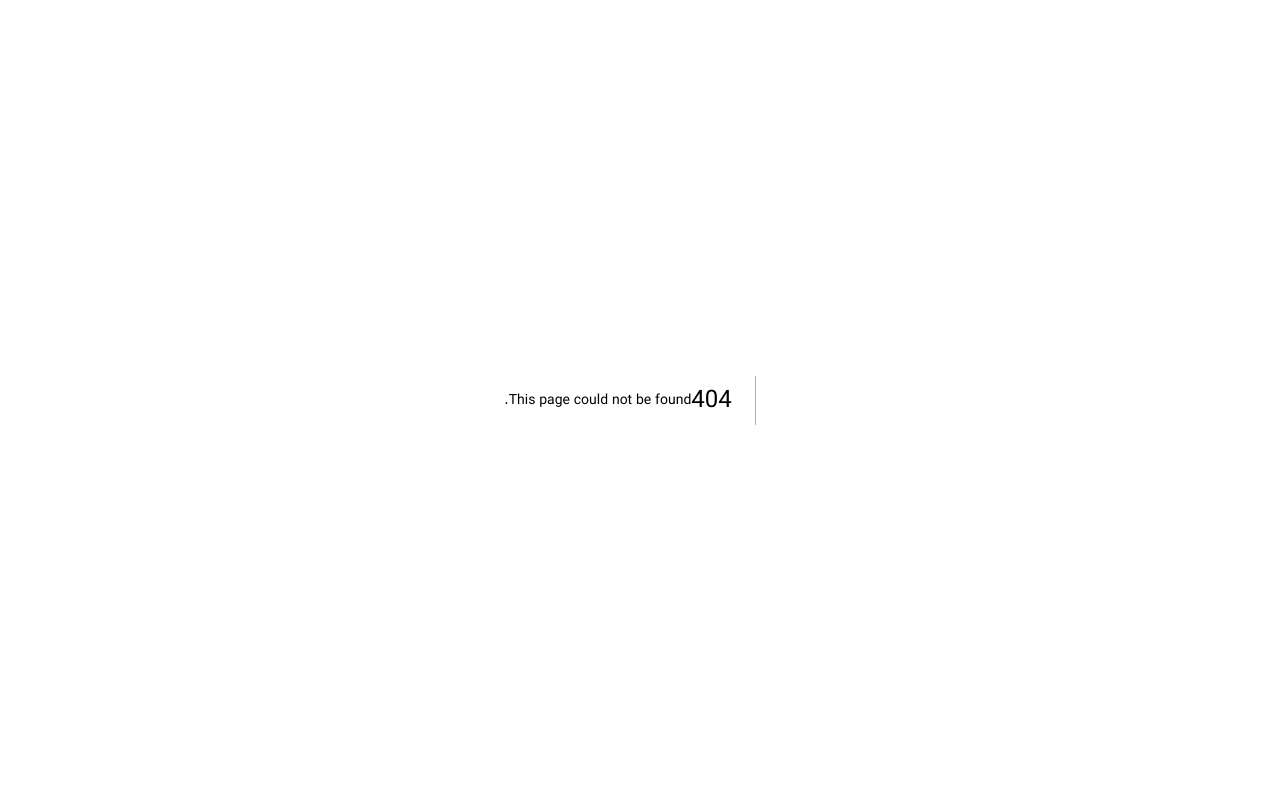
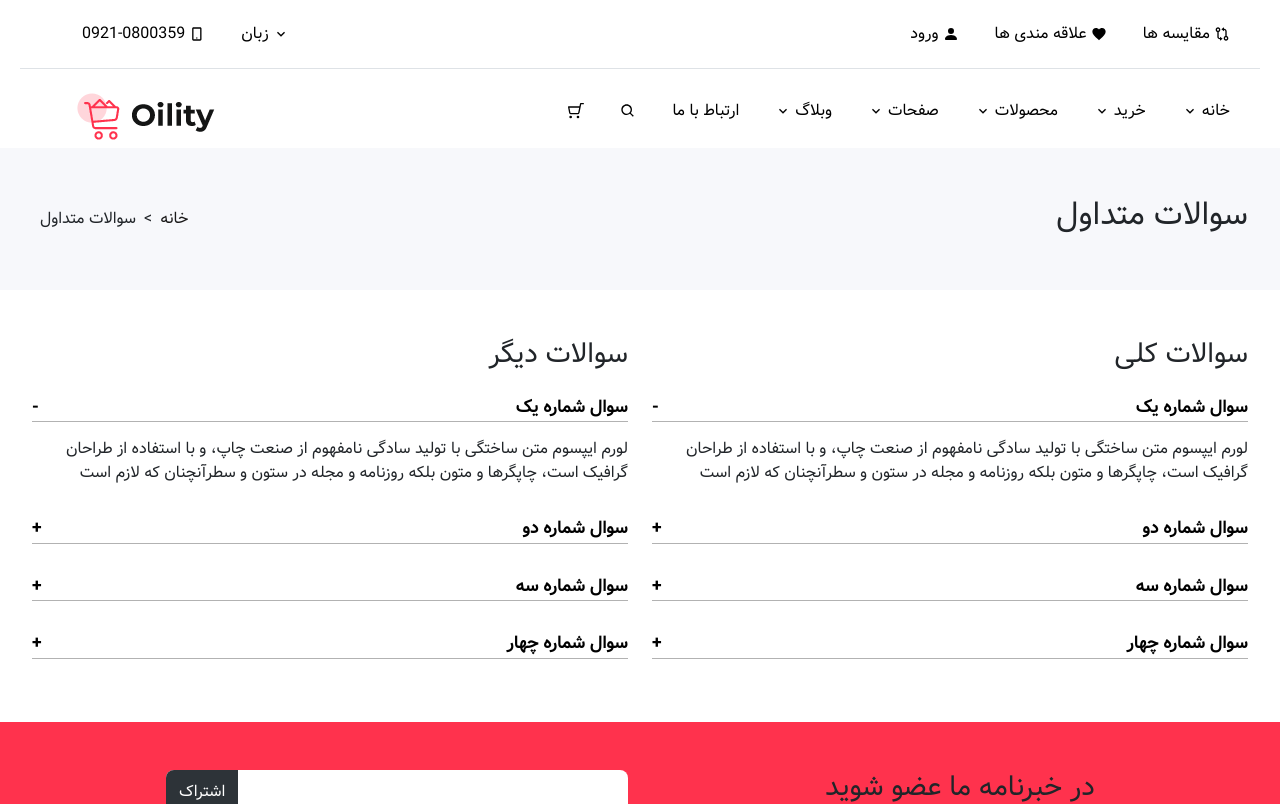
Before and after one commit to hosseintp/Oility, a Next.js app: page /other/Faq in a window 1280 px wide. Before the commit this address had no page. Shown: the top 804 px of the page. Built offline with nearby package versions, Linux system fonts and the light colour scheme.

Commit message:
FAQ page Completed

```diff
--- /dev/null
+++ b/components/Accordion.js
@@ -0,0 +1,59 @@
+import React, { useState } from "react";
+import styles from "../styles/Accordion.module.css";
+
+const Accordion = () => {
+  const [selected, setSelected] = useState(0);
+  const questions = [
+    {
+      question: "سوال شماره یک",
+      answer:
+        "لورم ایپسوم متن ساختگی با تولید سادگی نامفهوم از صنعت چاپ، و با استفاده از طراحان گرافیک است، چاپگرها و متون بلکه روزنامه و مجله در ستون و سطرآنچنان که لازم است",
+    },
+    {
+      question: "سوال شماره دو",
+      answer:
+        "لورم ایپسوم متن ساختگی با تولید سادگی نامفهوم از صنعت چاپ، و با استفاده از طراحان گرافیک است، چاپگرها و متون بلکه روزنامه و مجله در ستون و سطرآنچنان که لازم است",
+    },
+    {
+      question: "سوال شماره سه",
+      answer:
+        "لورم ایپسوم متن ساختگی با تولید سادگی نامفهوم از صنعت چاپ، و با استفاده از طراحان گرافیک است، چاپگرها و متون بلکه روزنامه و مجله در ستون و سطرآنچنان که لازم است",
+    },
+    {
+      question: "سوال شماره چهار",
+      answer:
+        "لورم ایپسوم متن ساختگی با تولید سادگی نامفهوم از صنعت چاپ، و با استفاده از طراحان گرافیک است، چاپگرها و متون بلکه روزنامه و مجله در ستون و سطرآنچنان که لازم است",
+    },
+  ];
+  const toggleHadler = (i) => {
+    setSelected(i);
+    if (selected === i) {
+      return setSelected(null);
+    }
+  };
+  return (
+    <>
+      {questions.map((item, index) => (
+        <div className={styles.title} key={index + 1}>
+          <div
+            onClick={() => toggleHadler(index)}
+            className={`${styles.question}`}
+          >
+            <span>{item.question}</span>
+            <span>{selected === index ? "-" : "+"}</span>
+          </div>
+          <div
+            className={
+              selected === index
+                ? `${styles.answer} ${styles.show}`
+                : styles.answer
+            }
+          >
+            <p>{item.answer}</p>
+          </div>
+        </div>
+      ))}
+    </>
+  );
+};
+export default Accordion;
--- a/components/Header.js
+++ b/components/Header.js
@@ -147,7 +147,7 @@ const Header = () => {
                           </Link>
                         </li>
                         <li>
-                          <Link href="/other/sam">
+                          <Link href="/other/Faq">
                             <a>سوالات متداول</a>
                           </Link>
                         </li>
--- a/components/SubHeader.js
+++ b/components/SubHeader.js
@@ -6,7 +6,7 @@ const SubHeader = ({ title }) => {
       <div className="container">
         <div className="row align-items-center">
           <div className="col-12 col-md-6">
-            <h2>{title}</h2>
+            <h2 className="pr-2">{title}</h2>
           </div>
           <div className="col-12 col-md-6 text-md-start">
             <Link href="/">
--- /dev/null
+++ b/pages/other/Faq.js
@@ -0,0 +1,36 @@
+import React from "react";
+import Accordion from "../../components/Accordion";
+import Layout from "../../components/Layout";
+import SubHeader from "../../components/SubHeader";
+
+export default function Faq() {
+  return (
+    <Layout title="FAQ">
+      <SubHeader title="سوالات متداول" />
+      <div className="container my-4">
+        <div className="row">
+          <div className="col-12 col-md-6 my-4">
+            <div className="row">
+              <div className="col-12">
+                <h3>سوالات کلی</h3>
+              </div>
+              <div className="col-12">
+                <Accordion />
+              </div>
+            </div>
+          </div>
+          <div className="col-12 col-md-6 my-4">
+            <div className="row">
+              <div className="col-12">
+                <h3>سوالات دیگر</h3>
+              </div>
+              <div className="col-12">
+                <Accordion />
+              </div>
+            </div>
+          </div>
+        </div>
+      </div>
+    </Layout>
+  );
+}
--- /dev/null
+++ b/styles/Accordion.module.css
@@ -0,0 +1,29 @@
+.question {
+  display: flex;
+  padding: 0;
+  margin: 15px auto;
+  justify-content: space-between;
+  align-items: center;
+  color: black;
+  transition: all 0.4s ease-in-out;
+  cursor: pointer;
+  font-size: 1.1rem;
+  font-weight: bold;
+
+  border-bottom: 1px solid rgba(128, 128, 128, 0.609);
+}
+
+.title:hover .question {
+  color: #ff324d;
+}
+
+.answer {
+  transition: all 0.6s cubic-bezier(0, 1, 0, 1);
+  max-height: 0;
+  overflow: hidden;
+}
+.answer.show {
+  height: 100%;
+  max-height: 9999px;
+  transition: all 0.6s cubic-bezier(1, 0, 1, 0);
+}
--- a/styles/Contactus.module.css
+++ b/styles/Contactus.module.css
@@ -25,6 +25,7 @@
 .content p {
   color: rgb(134, 134, 134);
 }
+
 @media screen and (max-width: 576px) {
   .contact__box {
     max-width: 85%;
--- a/styles/Home.module.css
+++ b/styles/Home.module.css
@@ -133,3 +133,14 @@
   background-color: #202325;
   color: white;
 }
+.submit {
+  width: auto;
+  margin-right: 10px;
+}
+@media screen and (max-width: 576px) {
+  .submit {
+    width: 80%;
+    text-align: center;
+    margin: 10px auto;
+  }
+}
--- a/styles/global.css
+++ b/styles/global.css
@@ -50,14 +50,19 @@ a {
       -ms-flex-pack: center;
           justify-content: center;
   text-align: center;
+  padding: 8px auto;
 }
 
 .header-list a,
 .nav a {
   text-decoration: none;
   display: block;
-  -webkit-transition: color 0.3s;
-  transition: color 0.3s;
+  position: relative;
+  padding: 6px;
+  height: 100%;
+  width: 100%;
+  -webkit-transition: color 0.5s;
+  transition: color 0.5s;
   color: black;
   margin: auto 10px;
 }
@@ -77,9 +82,11 @@ a {
   display: -webkit-box;
   display: -ms-flexbox;
   display: flex;
+  padding: 8px auto;
   -webkit-box-align: center;
       -ms-flex-align: center;
           align-items: center;
+  position: relative;
 }
 
 .nav {
@@ -93,8 +100,8 @@ a {
 }
 
 .nav > li:hover > .drop-menu {
+  top: 100%;
   opacity: 1;
-  top: 50px;
   visibility: visible;
 }
 
@@ -111,7 +118,6 @@ a {
   visibility: hidden;
   min-width: 230px;
   text-align: right;
-  padding: 8px;
   border-radius: 3px;
   z-index: 2;
 }
@@ -126,7 +132,7 @@ a {
   position: relative;
   right: 0;
   width: 100%;
-  margin: 6px auto;
+  margin: 3px auto;
 }
 
 .arr-left {
--- a/styles/global.scss
+++ b/styles/global.scss
@@ -51,12 +51,18 @@ a {
   display: flex;
   justify-content: center;
   text-align: center;
+  padding: 8px auto;
   a {
     text-decoration: none;
     display: block;
-    transition: color 0.3s;
+    position: relative;
+    padding: 6px;
+    height: 100%;
+    width: 100%;
+    transition: color 0.5s;
     color: black;
     margin: auto 10px;
+
     &:hover {
       color: $main-red;
     }
@@ -66,7 +72,9 @@ a {
   }
   li {
     display: flex;
+    padding: 8px auto;
     align-items: center;
+    position: relative;
   }
 }
 .nav {
@@ -74,8 +82,9 @@ a {
   & > li {
     position: relative;
     &:hover > .drop-menu {
+      top: 100%;
       opacity: 1;
-      top: 50px;
+
       visibility: visible;
     }
   }
@@ -90,7 +99,7 @@ a {
     visibility: hidden;
     min-width: 230px;
     text-align: right;
-    padding: 8px;
+    // padding: 8px;
     border-radius: 3px;
     z-index: 2;
   }
@@ -104,7 +113,7 @@ a {
   position: relative;
   right: 0;
   width: 100%;
-  margin: 6px auto;
+  margin: 3px auto;
 }
 .arr-left {
   left: 2px;
```
Also changed, not shown: pages/other/Contact-us.js (+2 -9 lines), pages/other/sam.js (deleted, +0 -9 lines), 1 other file (tests, documents, lock files or other folders).
